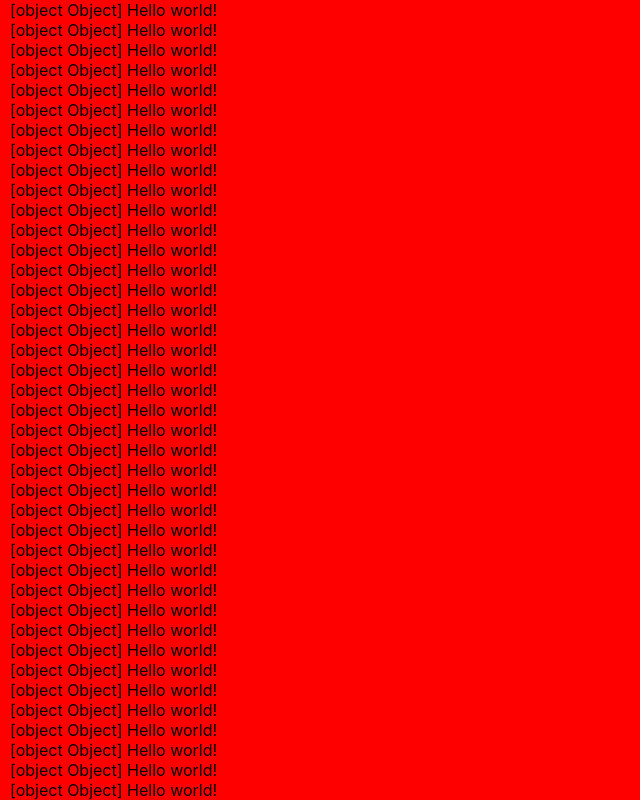
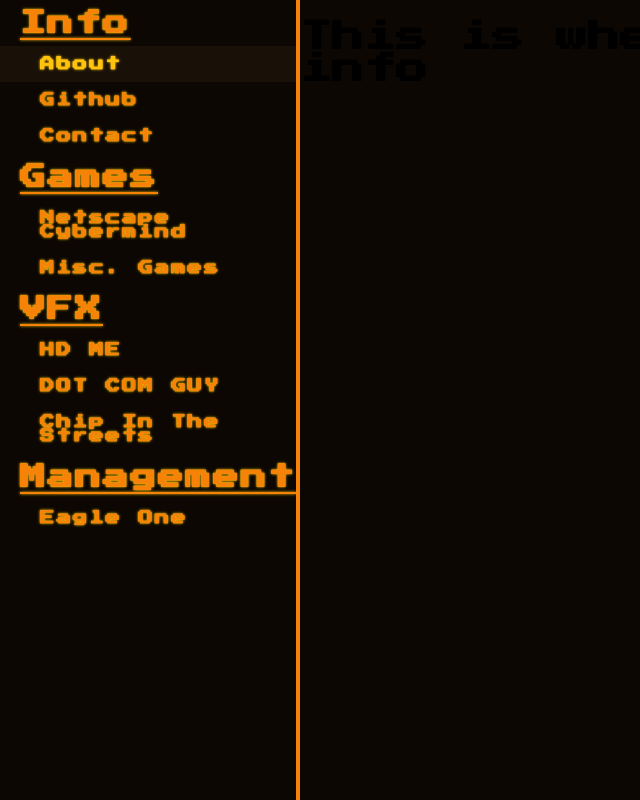
Before and after one commit to Geeknerd1337/React-Portfolio-Website, a React (Create React App) app in the folder portfolio-website/: page / in a window 1280 px wide. Shown: the whole page, without its empty margins (0-640 px from the left). Built offline with nearby package versions, Linux system fonts and the light colour scheme.

Commit message:
About Page Work

```diff
--- a/portfolio-website/public/index.html
+++ b/portfolio-website/public/index.html
@@ -9,7 +9,9 @@
       name="description"
       content="Web site created using create-react-app"
     />
-    <link rel="apple-touch-icon" href="%PUBLIC_URL%/logo192.png" />
+    <link rel="preconnect" href="https://fonts.googleapis.com">
+    <link rel="preconnect" href="https://fonts.gstatic.com" crossorigin>
+    <link href="https://fonts.googleapis.com/css2?family=Press+Start+2P&display=swap" rel="stylesheet">
     <!--
       manifest.json provides metadata used when your web app is installed on a
       user's mobile device or desktop. See https://developers.google.com/web/fundamentals/web-app-manifest/
--- /dev/null
+++ b/portfolio-website/src/About.js
@@ -0,0 +1,10 @@
+import './App.scss';
+import './About.scss';
+
+function About(){
+    return(
+      <h1>This is where will put some info</h1>
+    )
+  }
+
+  export default About;
--- a/portfolio-website/src/App.js
+++ b/portfolio-website/src/App.js
@@ -1,6 +1,8 @@
 import './App.scss';
+import About from './About';
 import React, { useState, useEffect, useRef } from "react";
 
+//Basically render the 'intro' to the website
 function App() {
   const [second, setSecond] = useState(0);
   const [dirs, addDirs] = useState("");
@@ -8,26 +10,91 @@ function App() {
   //Tick up in seconds
   useEffect(() => {
     const interval = setTimeout(() =>{
+
       setSecond((second) => second + 1);
-    }, 100)
+    }, 1)
     return () => clearInterval(interval);
   });
 
   useEffect(() => {
-    addDirs((dirs) => dirs + {second} + " Hello world!\n");
+    if(second > 2250 && second < 3999){
+      if(second % 25 == 0){
+      addDirs((dirs) => dirs + makeDirectory(second) + "\n");
+      }
+    }
+
+    if(second == 3999){
+      addDirs((dirs) => "JoshOS v0.0.1(beta) is now loaded!\nEnjoy your stay in my React Portfolio!");
+    }
+
+    if(second < 2250){
+      if(second == 100){
+        addDirs((dirs) => dirs + "runCmd -r JoshWilsonOS '/portfolio/*'\n");
+      }
+      if(second == 500){
+        addDirs((dirs) => dirs + "Loading JoshWilsonOS v0.0.1(beta)...\n");
+      }
+      if(second == 1000){
+        addDirs((dirs) => dirs + "Fetching executable...\n");
+      }
+
+      if(second == 1500){
+        addDirs((dirs) => dirs + "\nMounting Portfolio...\n\n");
+      }
+    }
+
   },[second])
 
-  if(second < 100){
+
+  if(second < 4750){
     return <Startup directories={dirs} count={second}/>
   }else{
     return <MainApp/>
   }
 }
 
+function makeDirectory(currentCount) {
+  let result           = '';
+  let characters       = 'ABCDEFGHIJKLMNOPQRSTUVWXYZabcdefghijklmnopqrstuvwxyz0123456789';
+  let charactersLength = characters.length;
+  let length = Math.floor(Math.random() * 10) + 1;
+
+  let dirs = [
+    "C:/user/Josh Wilson/games/",
+    "C:/user/Josh Wilson/vfx/",
+    "C:/user/Josh Wilson/project management/",
+    "C:/system/JoshOS/binaries/",
+    "C:/system/JoshOS/coreFiles/",
+    "C:/system/JoshOS/libraries/",
+    "C:/system/JoshOS/programs/"
+  ]
+
+  let files = [
+    ".cs",
+    ".mp4",
+    ".sheet",
+    ".dll",
+    ".pdb",
+    ".lib",
+    ".exe"
+  ]
+
+  let ind = Math.floor(((currentCount - 2250)/(3999 - 2250)) * 7);
+
+  result += dirs[ind];
+
+
+  for ( let i = 0; i < length; i++ ) {
+    result += characters.charAt(Math.floor(Math.random() * charactersLength));
+ }
+ return result + files[ind];
+}
+
+//Draw a series of 'directories' to the screen
 function Startup(props){
   const messagesEndRef = useRef(null);
   const scrollToBottom = () => {
-    messagesEndRef.current.scrollIntoView({ behavior: "smooth" });
+    messagesEndRef.current.scrollIntoView({ behavior: "auto" });
   };
   useEffect(scrollToBottom, [props.count]);
 
@@ -41,6 +108,7 @@ function Startup(props){
   )
 }
 
+//Draw the tab categories and the relevant opened tab
 function MainApp(){
   const[tab, setTab] = useState("About");
 
@@ -58,9 +126,9 @@ function MainApp(){
       <Project title="HD ME" onTabChange={setTab} tab={tab}/>
       <Project title="DOT COM GUY" onTabChange={setTab}  tab={tab}/>
       <Project title="Chip In The Streets" onTabChange={setTab} tab={tab}/>
-     <Category title="Project Management" onTabChange={setTab} tab={tab}/>
+     <Category title="Management" onTabChange={setTab} tab={tab}/>
       <Project title="Eagle One" onTabChange={setTab} tab={tab}/>
-    <h1>{tab}</h1>
+
      </div>
      <div className="Right">
        <PageFactory tab={tab}/>
@@ -70,21 +138,18 @@ function MainApp(){
   );
 }
 
+//Return the appropriate page to draw
 function PageFactory(props){
     switch(props.tab){
       case "About":
-        return <AboutPage/>
+        return <About/>
       break;
       default:
         return <EmptyPage/>
     }
 }
 
-function AboutPage(){
-  return(
-    <h1>This is where will put some info</h1>
-  )
-}
+
 
 function EmptyPage(){
   return(
--- a/portfolio-website/src/App.scss
+++ b/portfolio-website/src/App.scss
@@ -1,4 +1,8 @@
 $test: #f00;
+$terminal-back: #0C0703;
+$terminal-text: #F68307;
+$terminal-glow: #FFC40B;
+$terminal-selected: #191108;
 
 .Main{
   position: absolute;
@@ -6,59 +10,81 @@ $test: #f00;
   left:0;
   width:100%;
   height:100%;
-  background-color: $test;
+  background-color: $terminal-back;
   display: flex;
+  font-family: 'Press Start 2P', cursive;
 }
 
 .Left{
   height:100%;
-  width:20vw;
+  width:25vw;
   right:0;
   display: flex;
   flex-direction: column;
+  border-right: 4px solid $terminal-text;
+  animation: glow 0.5s ease-in-out infinite alternate;
+
 }
 
+
+
 .Right{
-  background-color: #0f0;
+  background-color: $terminal-back;
   height:100%;
   width:100%;
+
 }
 
 .Title{
   padding-left: 20px;
-  font-size: small;
-  background-color:#00f;
+  color: $terminal-text;
+  background-color:$terminal-back;
+  font-size: 0.8rem;
+  letter-spacing: 2px;
+  text-decoration: underline;
 }
 
 .Project:hover{
-  background-color: #0f0;
+  color: $terminal-text;
+  background-color:$terminal-selected;
+  padding-left: 55px;
+  border-color: $terminal-text;
+  border-style: none;
+}
+
+.ProjectSelected:hover{
+  color: $terminal-text;
+  border-color: $terminal-text;
+  border-style: none;
   padding-left: 55px;
 }
 
-.ProjectSelected:hover{
-  background-color: #0f0;
-  padding-left: 55px;
-}
 
-.ProjectSelected{
- background-color: #f00;
- padding-left:55px;
-}
 
 .Project{
   padding-left: 40px;
-  font-size: small;
-  background-color: #f0f;
-  border-color: #fff;
-  border-style: solid;
+  animation: glow 0.5s ease-in-out infinite alternate;
+  border-style: none;
+  font-family: 'Press Start 2P', cursive;
+  font-size: 0.6rem;
+  color: $terminal-text;
+  background-color:$terminal-back;
+  text-align: left;
+  padding-right: 10px;
+  letter-spacing: 2px;
 }
 
 .ProjectSelected{
   padding-left: 40px;
-  font-size: small;
-  background-color: #ff0;
-  border-color: #fff;
+  font-size: 0.6rem;
+  border-color: $terminal-glow;
   border-style: none;
+  font-family: 'Press Start 2P', cursive;
+  color: $terminal-glow;
+  background-color:$terminal-selected;
+  text-align: left;
+  animation: glow 0.5s ease-in-out infinite alternate;
+  letter-spacing: 2px;
 }
 
 .headers{
@@ -73,7 +99,7 @@ $test: #f00;
   width:100vw;
   height:100vh;
   white-space: pre-line;
-  background-color: #f00;
+  background-color: $terminal-back;
   overflow:scroll;
 }
 
@@ -83,7 +109,7 @@ $test: #f00;
   left:0px;
   height:20px;
   width:100%;
-  background-color: #000;
+
 
 }
 
@@ -95,5 +121,24 @@ $test: #f00;
   top:0;
   left:10px;
   top: 10px;
+  font-family: 'Press Start 2P', cursive;
+  color: $terminal-text;
+  font-size: 1rem;
+
+  animation: glow 0.5s ease-in-out infinite alternate;
 
 }
+
+@keyframes glow {
+  from {
+    text-shadow:
+    0 0 1px $terminal-glow,
+    0 0 3px $terminal-glow;
+  }
+
+  to {
+    text-shadow:
+    0 0 1px $terminal-glow,
+    0 0 3px $terminal-glow;
+  }
+}
```
Also changed, not shown: portfolio-website/src/About.scss (added).
